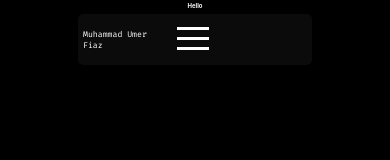
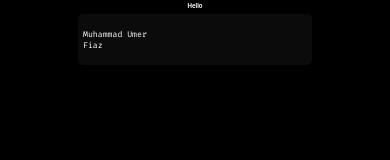
Before and after one commit to nopunindented/Portfolio-Umer, a React (Create React App) app in the folder portfolio/: page / in a window 390 px wide. Shown: the top 160 px of the page. Built offline with nearby package versions, Linux system fonts and the light colour scheme.

Commit message:
"hamburger_menu/Beginning creation of custom hamburger menu"

```diff
--- a/portfolio/src/components/GridHeader.tsx
+++ b/portfolio/src/components/GridHeader.tsx
@@ -33,7 +33,7 @@ const GridHeader: React.FC = () => {
   return (
     <div className="wrapper">
       <div className="name_navbar">Muhammad Umer Fiaz</div>
-      {screenSize.width > 540 ? (
+      {screenSize.width > 550 ? (
         <>
           <div className="work_navbar">Work Experience</div>
           <div className="projects_navbar">Projects</div>
--- a/portfolio/src/components/HamMenu.tsx
+++ b/portfolio/src/components/HamMenu.tsx
@@ -1,13 +1,12 @@
 import React, { useState } from "react";
-import Hamburger from "hamburger-react";
 
 
 const HamMenu: React.FC = () => {
   const [isOpen, setOpen] = useState<boolean>(false);
 
   return (
-    <div>
-      <Hamburger color="white" toggled={isOpen} toggle={setOpen} />
+    <div className="menu-btn">
+      <div className="menu-btn_burger" />
     </div>
   );
 };
--- a/portfolio/src/components/header.css
+++ b/portfolio/src/components/header.css
@@ -130,4 +130,6 @@
   }
 }
 
-/* 540px width is what we will have as the max-width before hamburger menu is placed */
+/* 550px width is what we will have as the max-width before hamburger menu is placed */
+
+/* Hamburger menu and all of its classes are after this comment */
```
